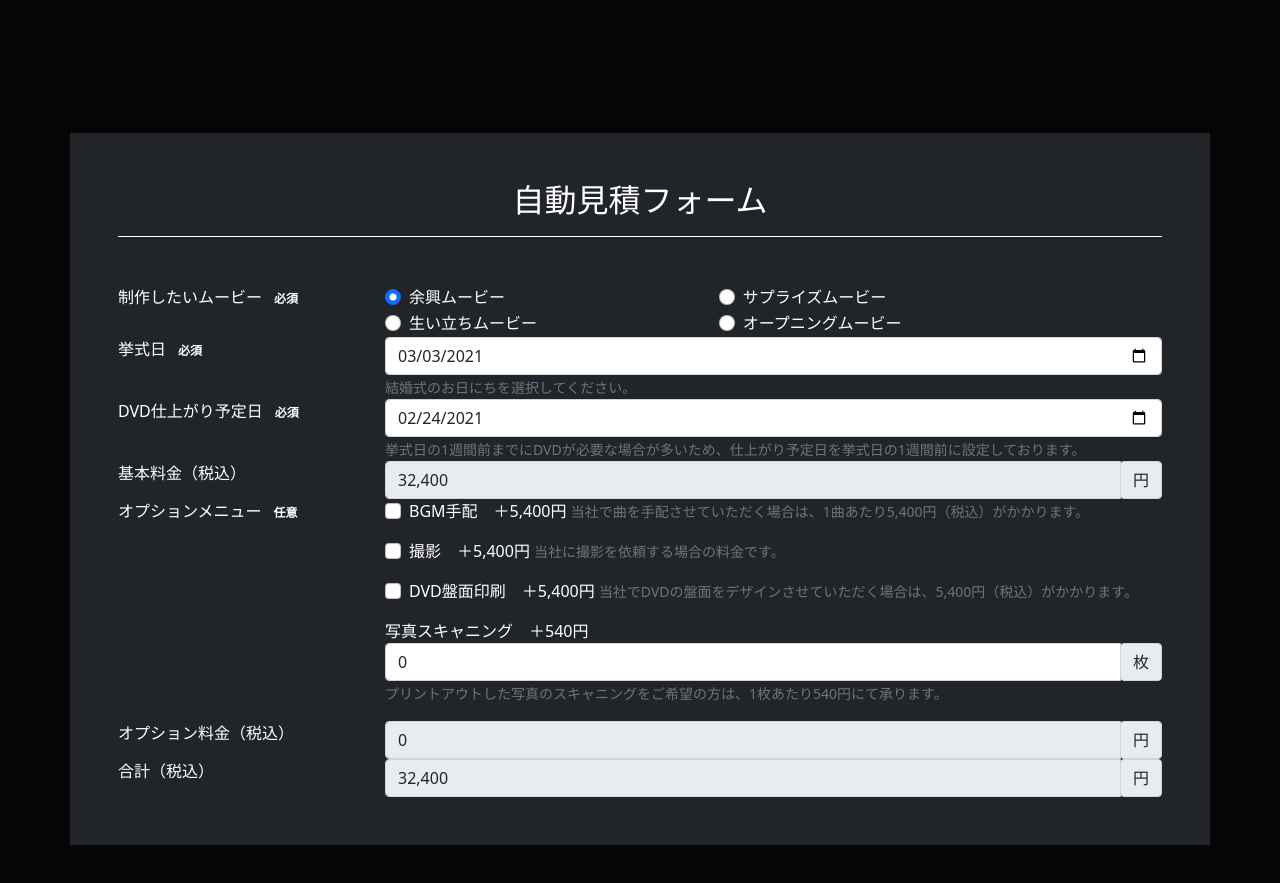
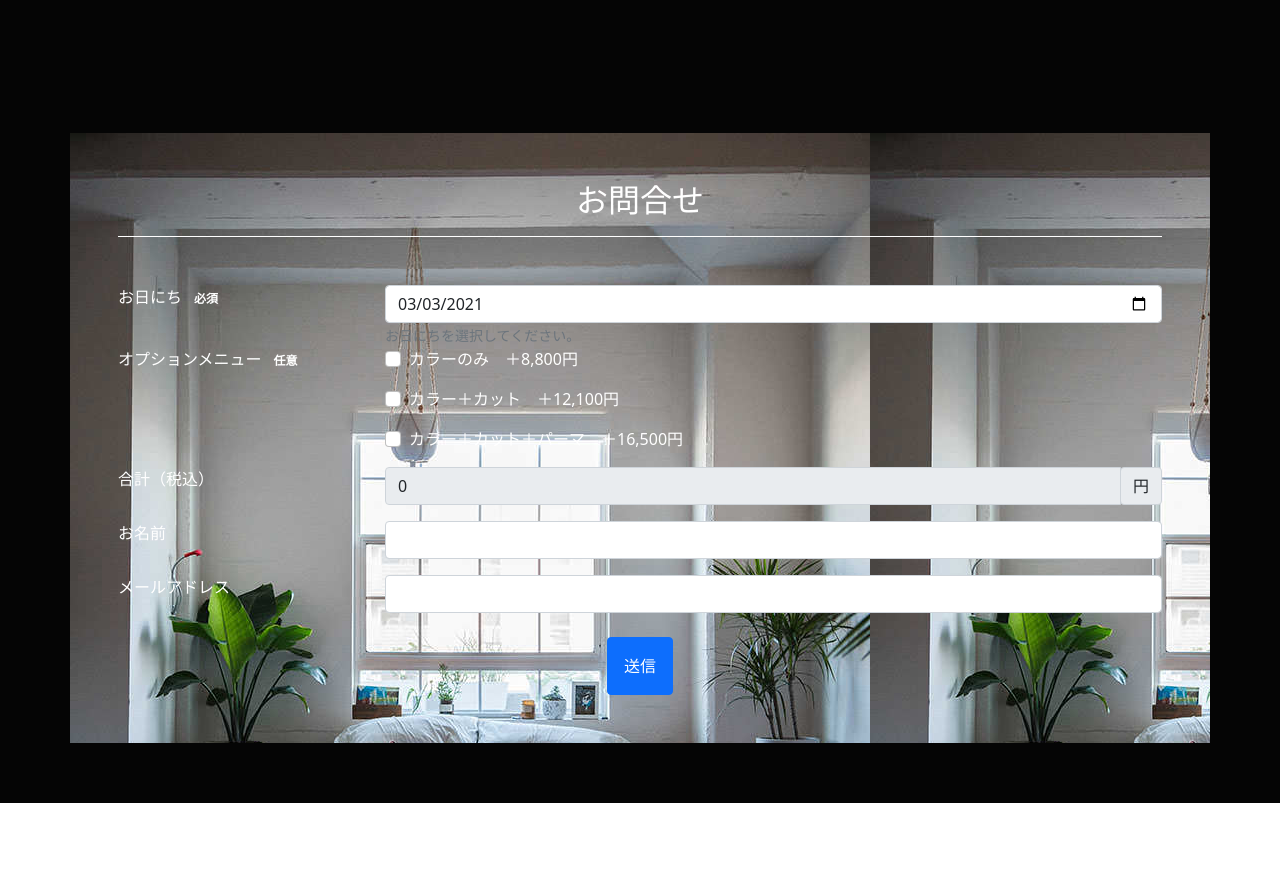
Before and after one commit to hatakumi323/Beauty-salon_site, a plain HTML site: page index.html in a window 1280 px wide. Shown: the part 881-1764 px from the top of the page. After the commit the page ends 1684 px from the top, so only its background shows below. Drawn offline with nearby package versions, Linux system fonts and the light colour scheme.

Commit message:
contact-formの作成

```diff
--- a/index.html
+++ b/index.html
@@ -105,75 +105,19 @@
     </section>
 
     <div id="app" class="content" v-cloak>
-        <div class="container bg-dark text-white p-5">
+        <div class="container contact text-white p-5">
           <h2 class="text-center border-bottom border-white pb-3 mb-5">
-            自動見積フォーム
+            お問合せ
           </h2>
           <form>
-            <!--ムービーの種類-->
-            <div class="form-group row">
-              <label class="col-md-3 col-form-label pt-0">制作したいムービー
-                <span class="badge badge-danger">必須</span>
-              </label>
-              <div class="col-md-9">
-                <div class="row">
-                  <div class="col-md-5">
-                    <div class="form-check form-check-inline">
-                      <input class="form-check-input" type="radio" name="movie_type" id="type1" value="余興ムービー" v-model="movieType">
-                      <label class="form-check-label" for="type1">余興ムービー</label>
-                    </div>
-                  </div>
-                  <div class="col-md-5">
-                    <div class="form-check form-check-inline">
-                      <input class="form-check-input" type="radio" name="movie_type" id="type2" value="サプライズムービー" v-model="movieType">
-                      <label class="form-check-label" for="type2">サプライズムービー</label>
-                    </div>
-                  </div>
-                  <div class="col-md-5">
-                    <div class="form-check form-check-inline">
-                      <input class="form-check-input" type="radio" name="movie_type" id="type3" value="生い立ちムービー" v-model="movieType">
-                      <label class="form-check-label" for="type3">生い立ちムービー</label>
-                    </div>
-                  </div>
-                  <div class="col-md-5">
-                    <div class="form-check form-check-inline">
-                      <input class="form-check-input" type="radio" name="movie_type" id="type4" value="オープニングムービー" v-model="movieType">
-                      <label class="form-check-label" for="type4">オープニングムービー</label>
-                    </div>
-                  </div>
-                </div>
-              </div>
-            </div>
             <!--挙式日-->
             <div class="form-group row">
-              <label class="col-md-3 col-form-label pt-0" for="wedding_date">挙式日
+              <label class="col-md-3 col-form-label pt-0" for="wedding_date">お日にち
                 <span class="badge badge-danger">必須</span>
               </label>
               <div class="col-md-9">
                 <input class="form-control" type="date" id="wedding_date" placeholder="日付をお選びください。" v-model="wedding_date">
-                <small class="form-text">結婚式のお日にちを選択してください。</small>
-              </div>
-            </div>
-            <!--DVD仕上がり予定日-->
-            <div class="form-group row">
-              <label class="col-md-3 col-form-label pt-0" for="delivery_date">DVD仕上がり予定日
-                <span class="badge badge-danger">必須</span>
-              </label>
-              <div class="col-md-9">
-                <input class="form-control" type="date" id="delivery_date" v-bind:min="tommorow" placeholder="日付をお選びください。" v-model="delivery_date">
-                <small class="form-text">挙式日の1週間前までにDVDが必要な場合が多いため、仕上がり予定日を挙式日の1週間前に設定しております。</small>
-              </div>
-            </div>
-            <!--小計：基本料金-->
-            <div class="form-group row">
-              <label class="col-md-3 col-form-label pt-0">基本料金（税込）</label>
-              <div class="col-md-9">
-                <div class="input-group">
-                  <input type="text" class="form-control text-right" id="sum_base" v-bind:value="taxedBasePrice | number_format" readonly>
-                  <div class="input-group-append">
-                    <label class="input-group-text">円</label>
-                  </div>
-                </div>
+                <small class="form-text">お日にちを選択してください。</small>
               </div>
             </div>
             <!--オプションメニュー-->
@@ -184,59 +128,53 @@
               <div class="col-md-9">
                 <div class="form-check mb-3">
                   <input class="form-check-input" type="checkbox" id="opt1" v-model="opt1_use">
-                  <label class="form-check-label" for="opt1">BGM手配　＋{{taxedOpt1 | number_format}}円</label>
-                  <small class="form-text">当社で曲を手配させていただく場合は、1曲あたり{{taxedOpt1 | number_format}}円（税込）がかかります。</small>
+                  <label class="form-check-label" for="opt1">カラーのみ　＋{{taxedOpt1 | number_format}}円</label>
                 </div>
                 <div class="form-check mb-3">
                   <input class="form-check-input" type="checkbox" id="opt2" v-model="opt2_use">
-                  <label class="form-check-label" for="opt2">撮影　＋{{taxedOpt2 | number_format}}円</label>
-                  <small class="form-text">当社に撮影を依頼する場合の料金です。</small>
+                  <label class="form-check-label" for="opt2">カラー＋カット　＋{{taxedOpt2 | number_format}}円</label>
                 </div>
                 <div class="form-check mb-3">
                   <input class="form-check-input" type="checkbox" id="opt3" v-model="opt3_use">
-                  <label class="form-check-label" for="opt3">DVD盤面印刷　＋{{taxedOpt3 | number_format}}円</label>
-                  <small class="form-text">当社でDVDの盤面をデザインさせていただく場合は、{{taxedOpt3 | number_format}}円（税込）がかかります。</small>
+                  <label class="form-check-label" for="opt3">カラー＋カット＋パーマ　＋{{taxedOpt3 | number_format}}円</label>
                 </div>
-                <div class="form-row mb-3 align-items-center">
-                  <div class="col-auto">
-                    <label class="form-check-label" for="opt4">写真スキャニング　＋{{taxedOpt4 | number_format}}円</label>
-                  </div>
-                  <div class="col-auto">
-                    <div class="input-group">
-                      <input class="form-control" type="number" id="opt4" v-model.number="opt4_num" min="0" max="30">
-                      <div class="input-group-append">
-                        <label class="input-group-text" for="opt4">枚</label>
-                      </div>
+              </div>
+            </div>
+            <!--合計：基本料金＋オプション料金-->
+            <div class="form-group row mb-3">
+                <label class="col-md-3 col-form-label pt-0">合計（税込）</label>
+                <div class="col-md-9">
+                  <div class="input-group">
+                    <input type="text" class="form-control text-right" id="sum_total" v-bind:value="taxedTotalPrice | number_format" readonly>
+                    <div class="input-group-append">
+                      <label class="input-group-text">円</label>
                     </div>
                   </div>
-                  <small class="form-text">プリントアウトした写真のスキャニングをご希望の方は、1枚あたり{{taxedOpt4 | number_format}}円にて承ります。</small>
+                </div>
+              </div>
+            <!--小計：オプション料金-->
+            <div class="form-group row mb-3">
+              <label class="col-md-3 col-form-label pt-0">お名前</label>
+              <div class="col-md-9">
+                <div class="input-group">
+                  <input type="text" class="form-control text-right" id="sum_opt">
                 </div>
               </div>
             </div>
             <!--小計：オプション料金-->
             <div class="form-group row">
-              <label class="col-md-3 col-form-label pt-0">オプション料金（税込）</label>
+              <label class="col-md-3 col-form-label pt-0">メールアドレス</label>
               <div class="col-md-9">
                 <div class="input-group">
-                  <input type="text" class="form-control text-right" id="sum_opt" v-bind:value="taxedOptPrice | number_format" readonly>
-                  <div class="input-group-append">
-                    <label class="input-group-text">円</label>
-                  </div>
+                  <input type="text" class="form-control text-right" id="sum_opt">
                 </div>
               </div>
             </div>
-            <!--合計：基本料金＋オプション料金-->
-            <div class="form-group row">
-              <label class="col-md-3 col-form-label pt-0">合計（税込）</label>
-              <div class="col-md-9">
-                <div class="input-group">
-                  <input type="text" class="form-control text-right" id="sum_total" v-bind:value="taxedTotalPrice | number_format" readonly>
-                  <div class="input-group-append">
-                    <label class="input-group-text">円</label>
-                  </div>
+            <div class="form-row text-center pt-4">
+                <div class="col-12">
+                    <button type="submit" class="btn btn-primary p-3">送信</button>
                 </div>
-              </div>
-            </div>
+             </div>
           </form>
         </div>
       </div>
--- a/main.css
+++ b/main.css
@@ -145,3 +145,7 @@
     background: #bf0000;
     color: #fff;
   }
+
+  .contact {
+      background-image: url(images/9.jpg);
+  }
--- a/main.js
+++ b/main.js
@@ -8,19 +8,11 @@ Vue.filter('number_format', function(val) {
     el: '#app',
     data: {
       // 消費税率
-      taxRate: 0.08,
+      taxRate: 0.10,
       // 制作したいムービー
       movieType: '余興ムービー',
       // 基本料金（税抜き）
-      basePrice: 30000,
-      // 割増料金
-      addPrice1: 5000,  // 納期が1ヵ月未満の場合
-      addPrice2: 10000, // 納期が3週間未満の場合
-      addPrice3: 15000, // 納期が2週間未満の場合
-      addPrice4: 20000, // 納期が1週間未満の場合
-      addPrice5: 40000, // 納期が3日後の場合
-      addPrice6: 45000, // 納期が2日後の場合
-      addPrice7: 50000, // 納期が翌日の場合
+      basePrice: 0,
       // オプション料金（税抜き）
       optPrice: 0,
       // 合計金額（税抜き）
@@ -31,13 +23,13 @@ Vue.filter('number_format', function(val) {
       delivery_date: '',
       // オプション「BGM手配」
       opt1_use: false,              // true：利用する、false：利用しない
-      opt1_price: 5000,             // 料金（税抜き）
+      opt1_price: 8000,             // 料金（税抜き）
       // オプション「撮影」
       opt2_use: false,              // true：利用する、false：利用しない
-      opt2_price: 5000,             // 料金（税抜き）
+      opt2_price: 11000,             // 料金（税抜き）
       // オプション「DVD盤面印刷」
       opt3_use: false,              // true：利用する、false：利用しない
-      opt3_price: 5000,             // 料金（税抜き）
+      opt3_price: 15000,             // 料金（税抜き）
       // オプション「写真スキャニング」
       opt4_num: 0,                  // 利用枚数
       opt4_price: 500,              // 料金（税抜き）
```
Also changed, not shown: images/9.jpg (added).
